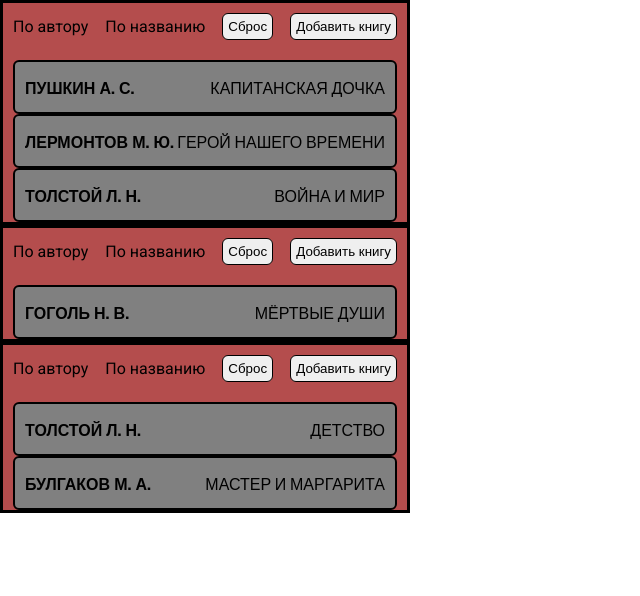
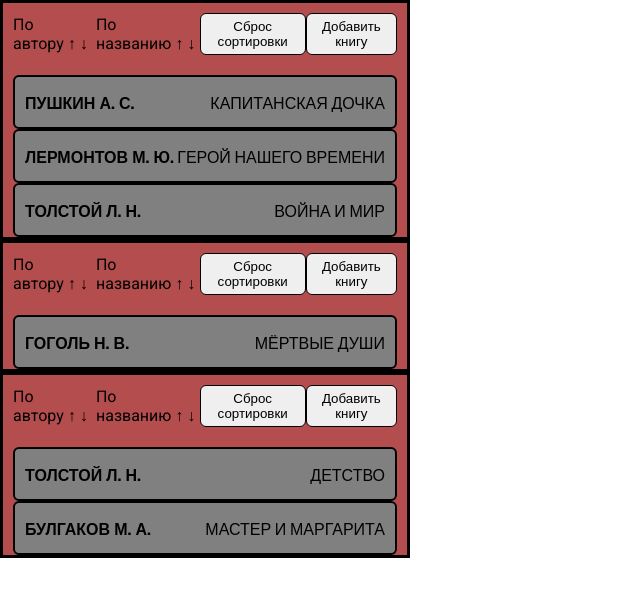
Before and after one commit to voxxus/home-library-catalog, a Vue app: page / in a window 1280 px wide. Shown: the top 596 px of the page, without its empty margins (0-640 px from the left). Built offline with nearby package versions, Linux system fonts and the light colour scheme.

Commit message:
Added sorting to bookshelves

```diff
--- a/src/App.vue
+++ b/src/App.vue
@@ -2,7 +2,7 @@
   <div id="app">
     <app-list :items="shelves">
       <template #items="{ item: books }">
-        <app-book-shelf @addBook="addBook(books)">
+        <app-book-shelf @addBook="addBook(books)" :books="books">
           <app-list v-if="books.length" :items="books">
             <template #items="{ item: book }">
               <app-book
--- a/src/components/AppBookShelf.vue
+++ b/src/components/AppBookShelf.vue
@@ -1,17 +1,47 @@
 <template>
   <div class="bookshelf">
     <div class="bookshelf__controls">
-      <div class="bookshelf__sort-author">
+      <div @click="sortBooks('author')" class="bookshelf__sort-author">
         <span class="bookshelf__sort-text">По автору</span>
-        <span class="bookshelf__arrow-up"></span>
-        <span class="bookshelf__arrow-down"></span>
+        <span
+          :class="{
+            'bookshelf__arrow-up--active':
+              this.sortDirection === 'asc' && this.sortKey === 'author',
+          }"
+          class="bookshelf__arrow-up"
+          >&nbsp;&uarr;</span
+        >
+        <span
+          :class="{
+            'bookshelf__arrow-down--active':
+              this.sortDirection === 'desc' && this.sortKey === 'author',
+          }"
+          class="bookshelf__arrow-down"
+          >&nbsp;&darr;</span
+        >
       </div>
-      <div class="bookshelf__sort-title">
+      <div @click="sortBooks('title')" class="bookshelf__sort-title">
         <span class="bookshelf__sort-text">По названию</span>
-        <span class="bookshelf__arrow-up"></span>
-        <span class="bookshelf__arrow-down"></span>
+        <span
+          :class="{
+            'bookshelf__arrow-up--active':
+              this.sortDirection === 'asc' && this.sortKey === 'title',
+          }"
+          class="bookshelf__arrow-up"
+          >&nbsp;&uarr;</span
+        >
+        <span
+          :class="{
+            'bookshelf__arrow-down--active':
+              this.sortDirection === 'desc' && this.sortKey === 'title',
+          }"
+          class="bookshelf__arrow-down"
+          >&nbsp;&darr;</span
+        >
       </div>
-      <button class="button bookshelf__btn-reset">Сброс</button>
+      <button @click="resetSort" class="button bookshelf__btn-reset">
+        Сброс сортировки
+      </button>
       <button @click="$emit('addBook')" class="button bookshelf__btn-add">
         Добавить книгу
       </button>
@@ -23,6 +53,46 @@
 <script>
 export default {
   name: "AppBookShelf",
+  props: {
+    books: {
+      type: Array,
+      default: () => [],
+    },
+  },
+  data() {
+    return {
+      sortKey: "author",
+      sortDirection: "none",
+    };
+  },
+
+  methods: {
+    sortBooks(property) {
+      if (this.sortKey !== property) this.sortKey = property;
+      this.sortDirection = this.sortDirection === "asc" ? "desc" : "asc";
+
+      return this.books.sort(this.sortBooksBy(property, this.sortDirection));
+    },
+
+    sortBooksBy(property, order) {
+      this.sortDirection = order;
+      return (a, b) => {
+        const prevBook = a[property].toLowerCase();
+        const nextBook = b[property].toLowerCase();
+        let comparison = 0;
+
+        if (prevBook > nextBook) comparison = 1;
+        else if (prevBook < nextBook) comparison = -1;
+
+        return order === "desc" ? comparison * -1 : comparison;
+      };
+    },
+
+    resetSort() {
+      this.sortDirection = "none";
+      this.books.sort((a, b) => a.id - b.id);
+    },
+  },
 };
 </script>
 
@@ -33,6 +103,7 @@ export default {
   border: 3px solid black;
   background-color: rgba(165, 42, 42, 0.83);
   padding: 10px 10px 0;
+  transition: 0.3s all;
 
   &__controls {
     display: flex;
@@ -51,5 +122,13 @@ export default {
       text-underline-offset: 2px;
     }
   }
+
+  &__arrow-up--active {
+    color: #fff;
+  }
+
+  &__arrow-down--active {
+    color: #fff;
+  }
 }
 </style>
```
